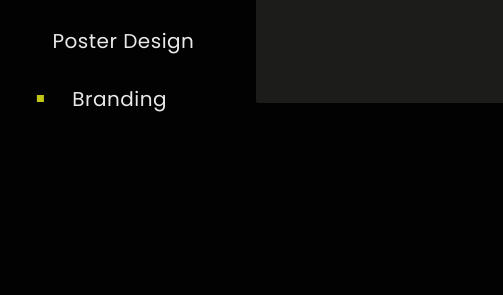
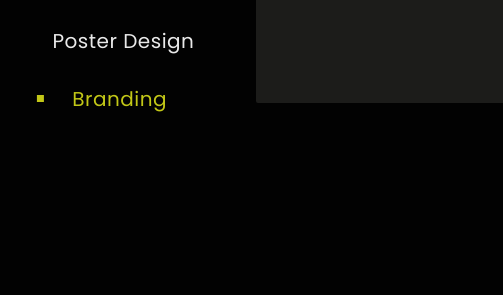
Before and after one commit to designfausto/design_fausto, a plain HTML site: page p_branding.html in a window 1280 px wide. Shown: the part 457-752 px from the top of the page, 0-503 px from the left. Drawn offline with nearby package versions, Linux system fonts and the light colour scheme.

Commit message:
active added

```diff
--- a/p_branding.html
+++ b/p_branding.html
@@ -65,7 +65,7 @@
                 <li><a href="p_3d.html">3D Concepts</a></li>
                 <li><a href="p_editorial.html">Editorial Design</a></li>
                 <li><a href="p_poster.html">Poster Design</a></li>
-                <li class="active"><a href="p_branding.html">Branding</a></li>
+                <li class="active"><a class="active" href="#">Branding</a></li>
 
             </ul>
         </div>
```
